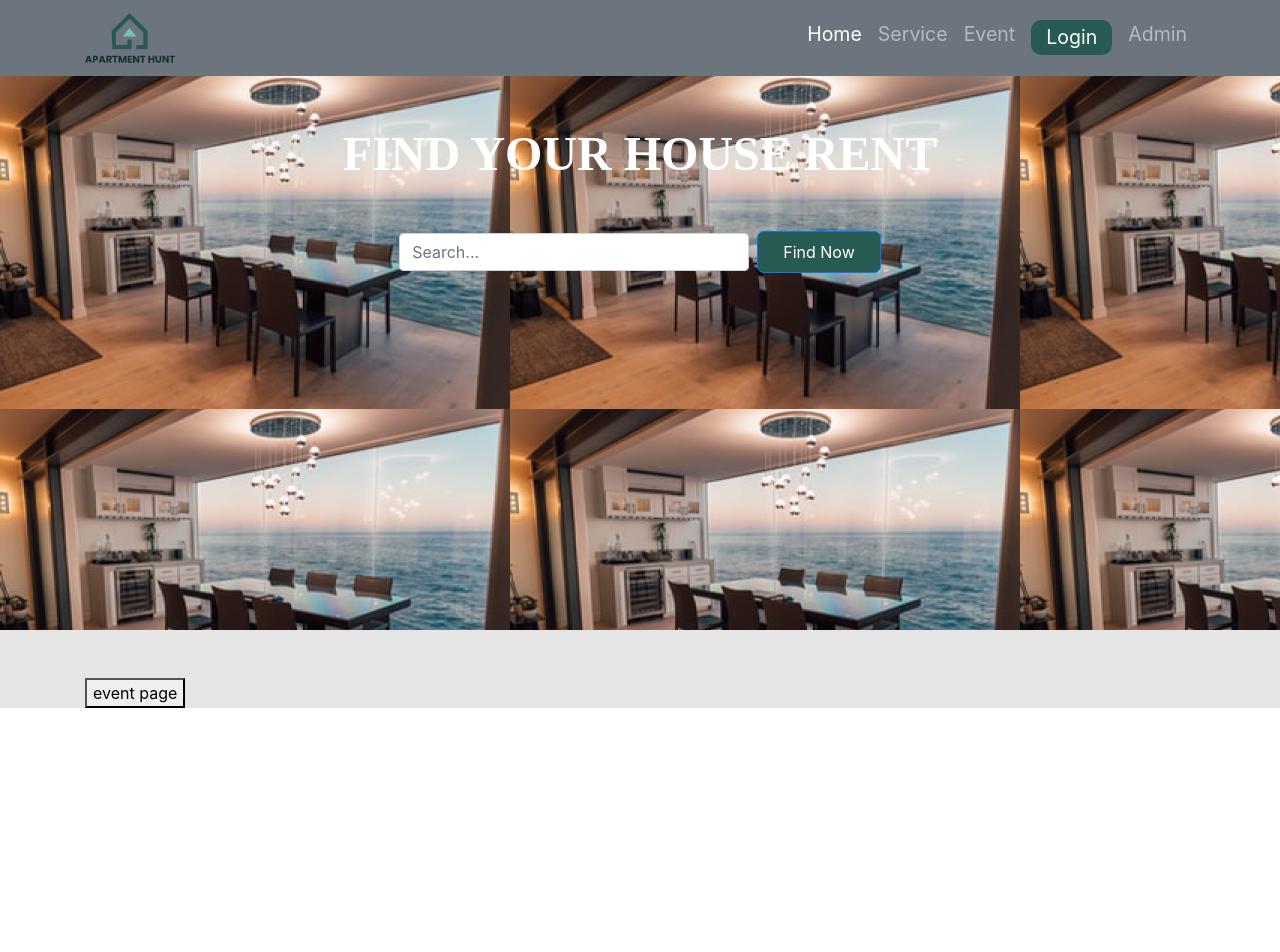
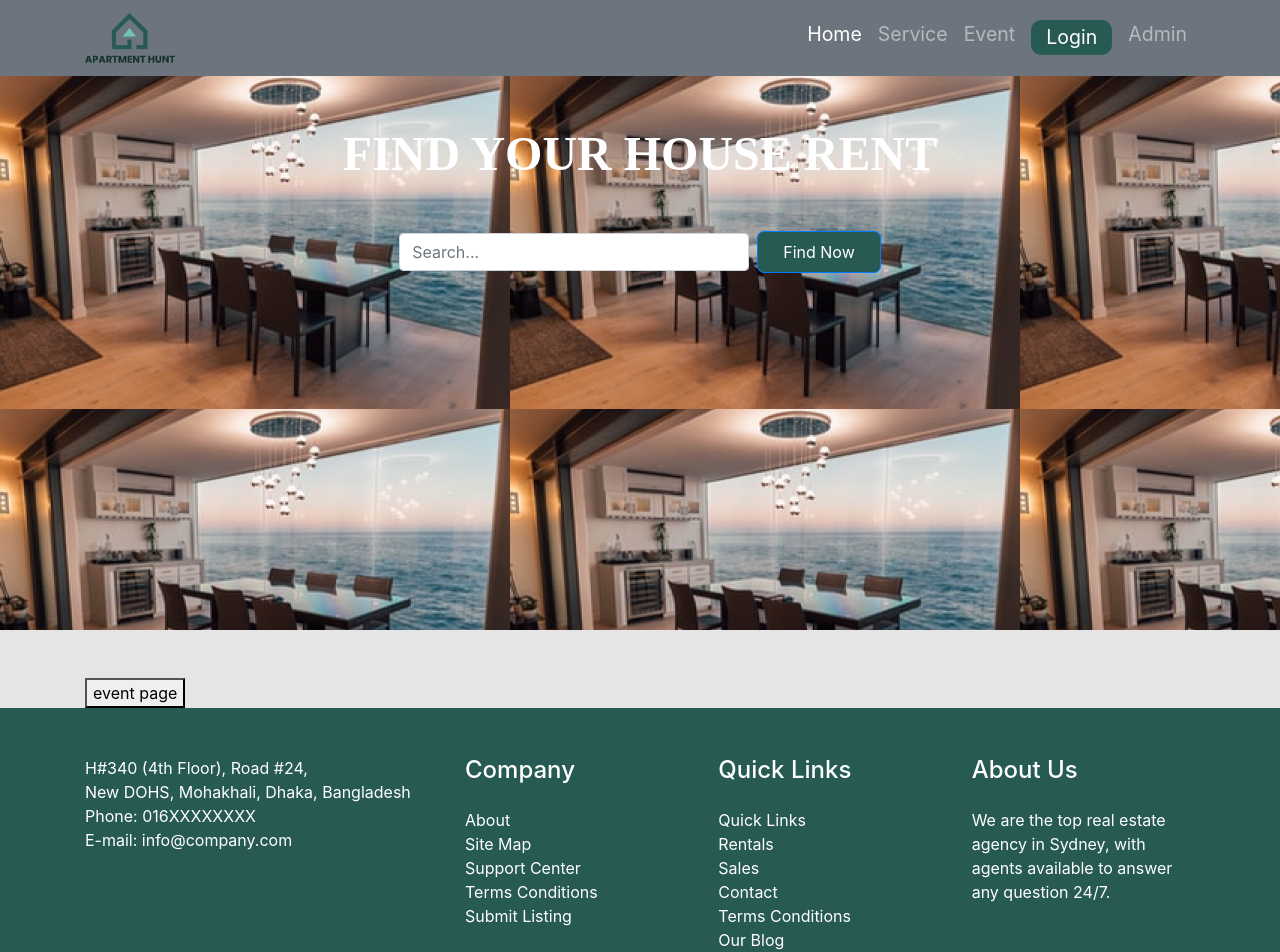
Before and after one commit to shahadat-rgb/apartment-hunt, a React (Create React App) app: page / in a window 1280 px wide. Shown: the top 952 px of the page. Before the commit the page ends 800 px from the top, so only its background shows below. Built offline with nearby package versions, Linux system fonts and the light colour scheme.

Commit message:
footer and favicon added

```diff
--- a/package.json
+++ b/package.json
@@ -3,6 +3,10 @@
   "version": "0.1.0",
   "private": true,
   "dependencies": {
+    "@fortawesome/fontawesome-svg-core": "^1.2.32",
+    "@fortawesome/free-brands-svg-icons": "^5.15.1",
+    "@fortawesome/free-solid-svg-icons": "^5.15.1",
+    "@fortawesome/react-fontawesome": "^0.1.12",
     "@material-ui/core": "^4.11.0",
     "@testing-library/jest-dom": "^5.11.6",
     "@testing-library/react": "^11.1.2",
--- /dev/null
+++ b/src/Components/Home/Footer/Footer.js
@@ -0,0 +1,52 @@
+import React from 'react';
+import { Col, Container, Row } from 'react-bootstrap';
+
+const Footer = () => {
+  return (
+    <div style={{backgroundColor:"#275A53", color:"white"}}>
+    <Container className="py-5">
+        <Row>
+            <Col sm={4} md={4} xs={12}>
+                <h7 className="pt-4">
+                    H#340 (4th Floor), Road #24, <br />
+                    New DOHS, Mohakhali, Dhaka, Bangladesh <br />
+                    Phone: 016XXXXXXXX <br />
+                    E-mail: info@company.com
+                </h7>
+            </Col>
+            <Col sm={8} md={8} xs={12}>
+                <Row>
+                    <Col>
+                        <h4 className="mb-4">Company</h4>
+                        <span>About</span> <br/>
+                        <span>Site Map</span> <br/>
+                        <span>Support Center</span> <br/>
+                        <span>Terms Conditions</span> <br/>
+                        <span>Submit Listing</span>
+                    </Col>
+                    <Col>
+                        <h4 className="mb-4">Quick Links</h4>
+                        <span>Quick Links</span> <br/>
+                        <span>Rentals</span> <br/>
+                        <span>Sales</span> <br/>
+                        <span>Contact</span> <br/>
+                        <span>Terms Conditions</span> <br/>
+                        <span>Our Blog</span>
+                    </Col>
+                    <Col>
+                        <h4 className="mb-4">About Us</h4>
+                        <span>We are the top real estate agency in Sydney, with agents available to answer any question 24/7.</span>
+
+                    </Col>
+                </Row>
+            </Col>
+        </Row>
+                <div className="copyRight text-center pt-5">
+                    <p>Copyright {(new Date()).getFullYear()} All Rights Reserved</p>
+                </div>
+    </Container>
+</div>
+  );
+};
+
+export default Footer;
--- a/src/Components/Home/Home.js
+++ b/src/Components/Home/Home.js
@@ -1,12 +1,14 @@
 import React from "react";
 import Banner from "./Banner/Banner";
 import Event from "./Event/Event";
+import Footer from "./Footer/Footer";
 import './Home.css'
 const Home = () => {
   return (
     <div className="home">
       <Banner></Banner>
       <Event></Event>
+      <Footer></Footer>
     </div>
   );
 };
--- a/src/Components/Home/Login/Login.css
+++ b/src/Components/Home/Login/Login.css
@@ -4,6 +4,7 @@
   height: auto;
   width: 470px;
   padding: 10px 20px;
+
 }
 
 .forms {
@@ -20,13 +21,12 @@
   padding: 5px 0px;
   cursor: pointer; */
 
-  background: #FFFFFF;
+background: #FFFFFF;
 border: 1px solid #C7C7C7;
 box-sizing: border-box;
 border-radius: 57px;
 padding: 5px 0px;
 width: 457px;
-height: 51px;
 cursor: pointer;
 margin-bottom: 5px;
 }
--- a/src/Components/Home/Login/Login.js
+++ b/src/Components/Home/Login/Login.js
@@ -107,9 +107,9 @@ const Login = () => {
       <div className="container">
         <div className="forms">
           <div className="inputs">
-            <h1 style={{ color: "orange" }} className="text-center mt-5">
-              {newUser ? "Create an Account" : "User Login"}
-            </h1>
+            <h3 style={{ color: "#000000" }} className="pt-2">
+              {newUser ? "Create an Account" : "Login"}
+            </h3>
 
             <div className="d-flex justify-content-center align-items-center">
               <form onSubmit={handleSubmit} className={classes.root} noValidate autoComplete="off">
@@ -208,7 +208,7 @@ const Login = () => {
                 <div className="col-md-2 icon">
                   <img src={fb} alt="" />
                 </div>
-                <div className="col-md-10">
+                <div className="col-md-10 ">
                   <h4>
                     <strong>Continue with facebook</strong>
                   </h4>
```
Also changed, not shown: 2 other files (tests, documents, lock files or other folders).
